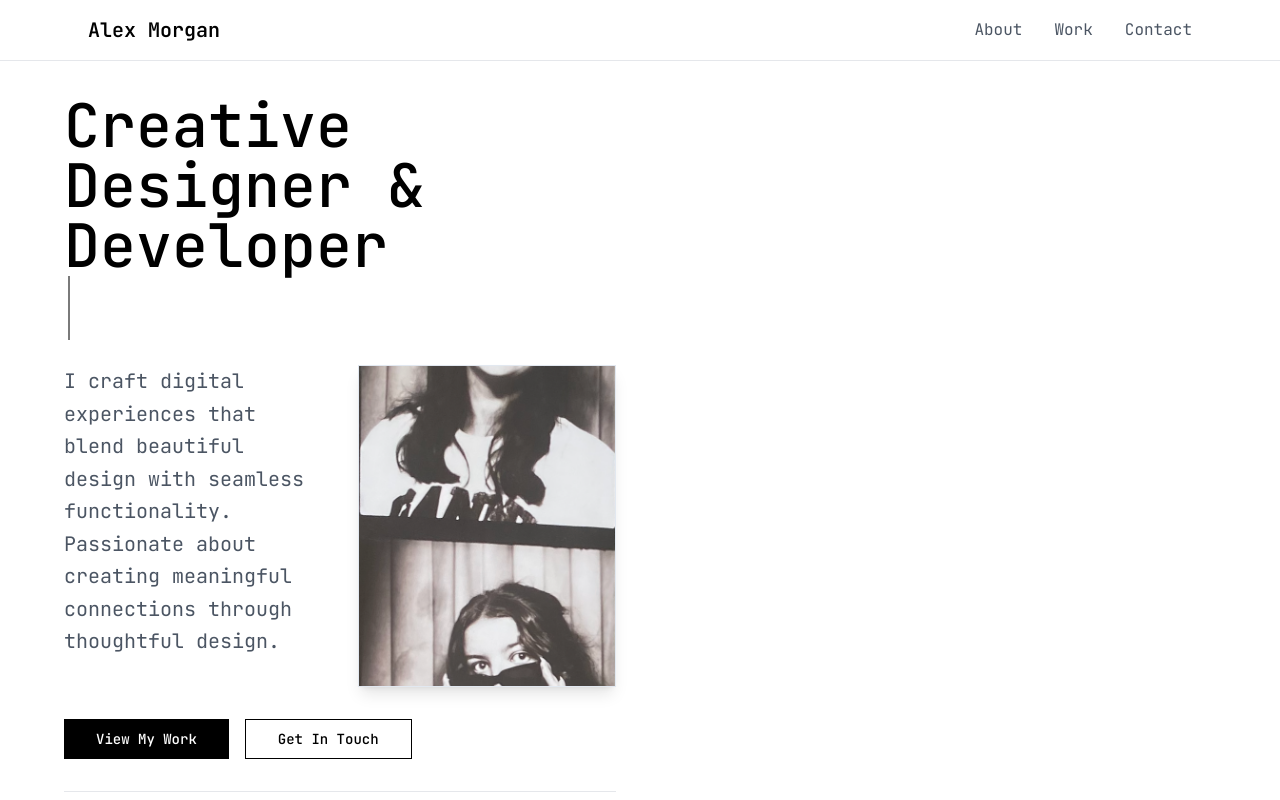
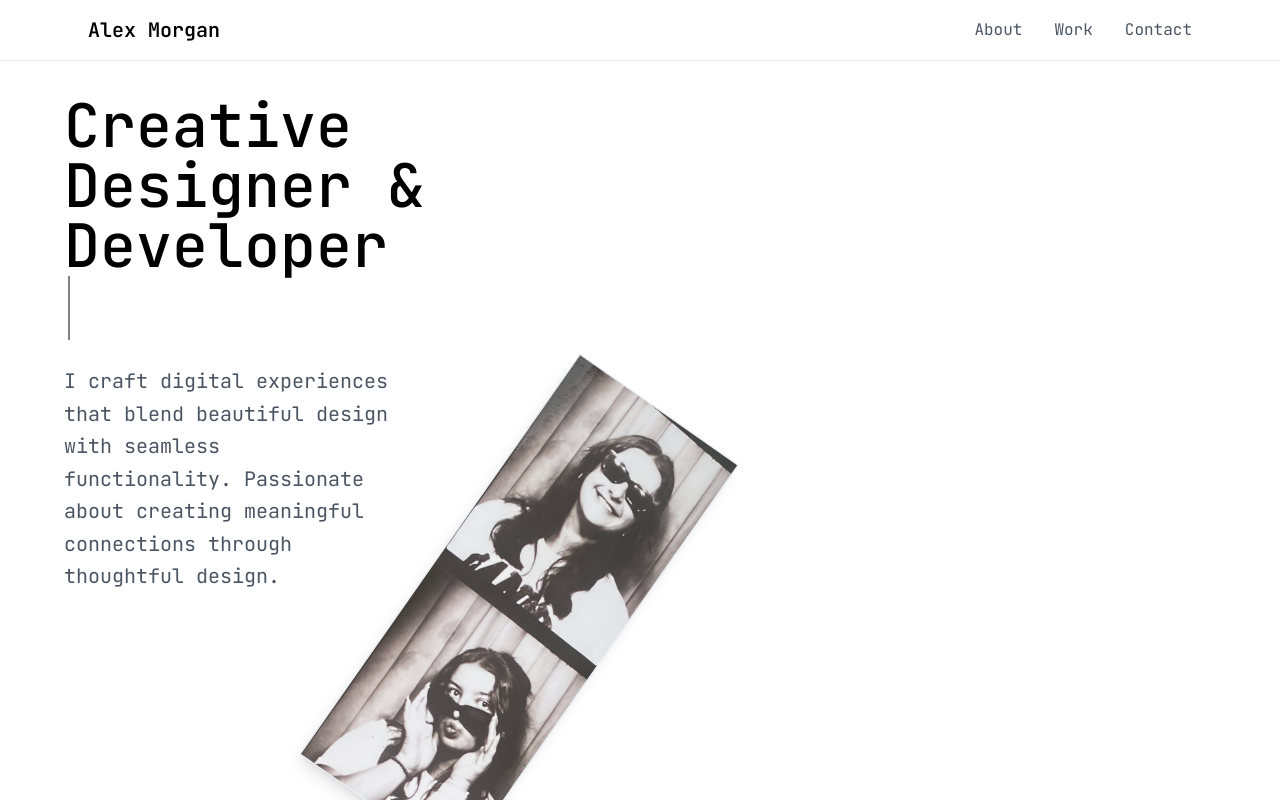
Before and after one commit to georgia-morrison/georgia-morrison-website, a React (Vite) app: page / in a window 1280 px wide. Shown: the top 800 px of the page. Built offline with nearby package versions, Linux system fonts and the light colour scheme.

Commit message:
Adjust image size and rotation
Modify image to fit without cropping and apply a 35-degree rotation.

```diff
--- a/src/pages/Index.tsx
+++ b/src/pages/Index.tsx
@@ -1,3 +1,4 @@
+
 import { Button } from "@/components/ui/button";
 import { Card } from "@/components/ui/card";
 import { useState, useEffect } from "react";
@@ -54,11 +55,11 @@ const Index = () => {
                   </p>
                   {/* Photo positioned to the right of subtitle */}
                   <div className="relative animate-scale-in">
-                    <Card className="relative overflow-hidden rounded-none shadow-lg hover:shadow-xl transition-all duration-500">
+                    <Card className="relative overflow-hidden rounded-none shadow-lg hover:shadow-xl transition-all duration-500 transform rotate-[35deg]">
                       <img
                         src="/lovable-uploads/3145a330-3acc-47f7-a452-c114930fdcb5.png"
                         alt="Personal photo"
-                        className="w-64 h-80 object-cover"
+                        className="w-48 h-auto object-contain"
                       />
                     </Card>
                   </div>
```
